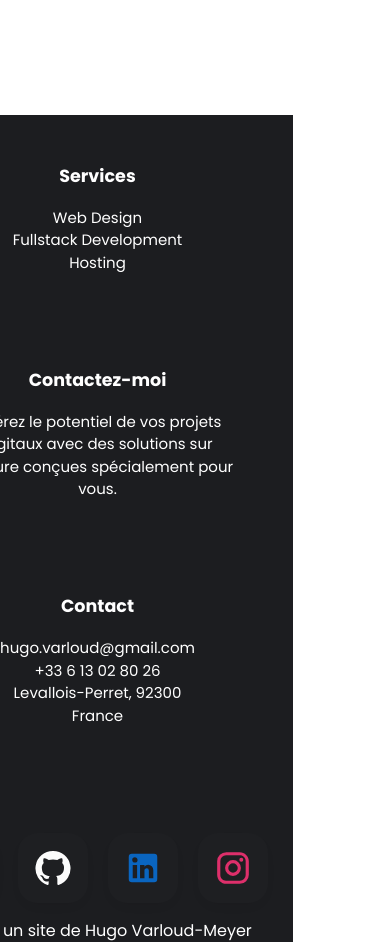
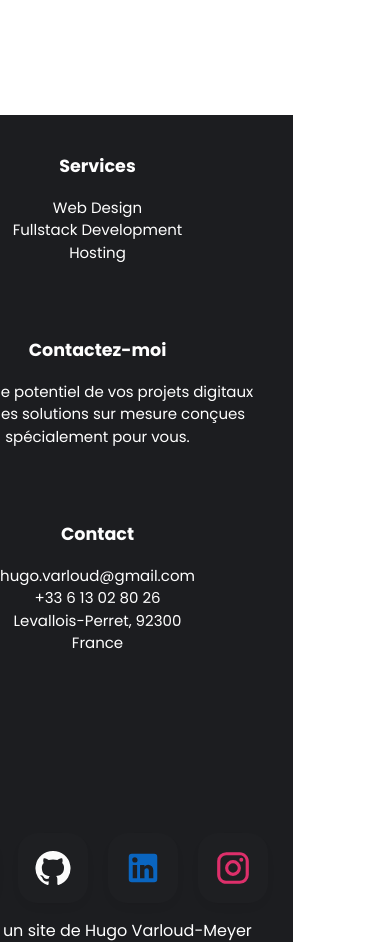
Before and after one commit to HugoVarloud/portfolio, a React (Vite) app in the folder portfolio-hugo-varloud-meyer/: page / in a window 390 px wide. Shown: the part 2200-3142 px from the top of the page. Built offline with nearby package versions, Linux system fonts and the light colour scheme.

Commit message:
footer responsive

```diff
--- a/portfolio-hugo-varloud-meyer/src/components/Footer/Footer.css
+++ b/portfolio-hugo-varloud-meyer/src/components/Footer/Footer.css
@@ -179,3 +179,26 @@
     line-height: 70px;
   }
 }
+
+
+@media (max-width: 425px) {
+  .contact {
+    display: flex;
+    align-items: center;
+    justify-content: center;
+    flex-direction: column;
+    margin: 0px;
+  }
+
+  .bottom-list-container {
+    width: 80%;
+    margin: 20px;
+    font-size: 15px;
+}
+
+  .social-btns .btn{
+    width: 70px;
+    height: 70px;
+    line-height: 70px;
+  }
+}
```
